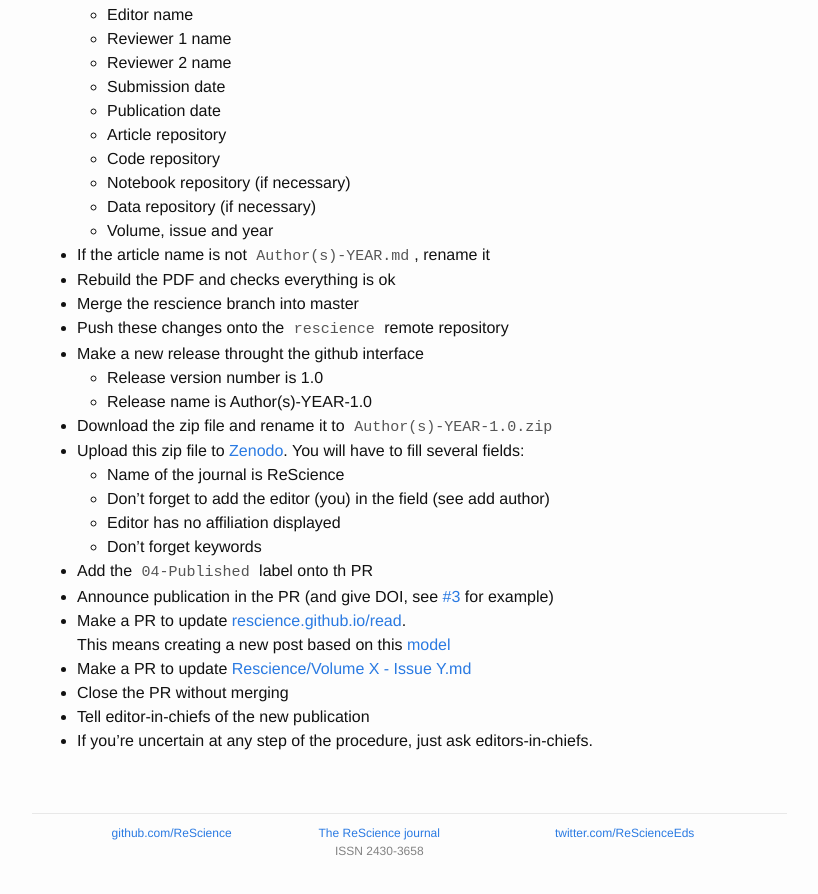
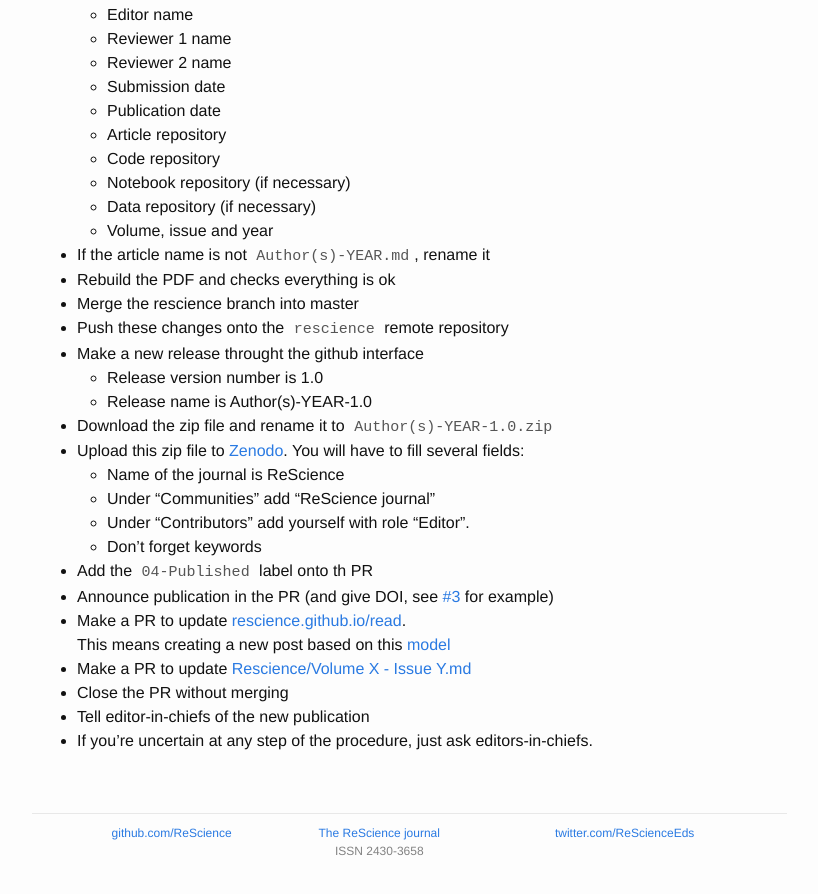
Before and after one commit to ReScience/rescience.github.io, a Jekyll site: the page built from 03-edit.md, in a window 1280 px wide and 900 px high, scrolled down 2404 px. Shown: the top 894 px of the window, without its empty margins (223-1041 px from the left). Built offline with Jekyll 4.4.1, drawn with Linux system fonts in a browser that asks for light colours; our own code applies the rules of GitHub Pages for plain Markdown files.

Commit message:
Update 03-edit.md

```diff
--- a/03-edit.md
+++ b/03-edit.md
@@ -152,8 +152,8 @@ that are listed here:
   * Upload this zip file to [Zenodo](https://zenodo.org/deposit/?c=rescience).
     You will have to fill several fields:
     - Name of the journal is ReScience
-    - Don't forget to add the editor (you) in the field (see add author)
-    - Editor has no affiliation displayed
+    - Under "Communities" add "ReScience journal"
+    - Under "Contributors" add yourself with role "Editor".
     - Don't forget keywords
 
   * Add the `04-Published` label onto th PR
```
